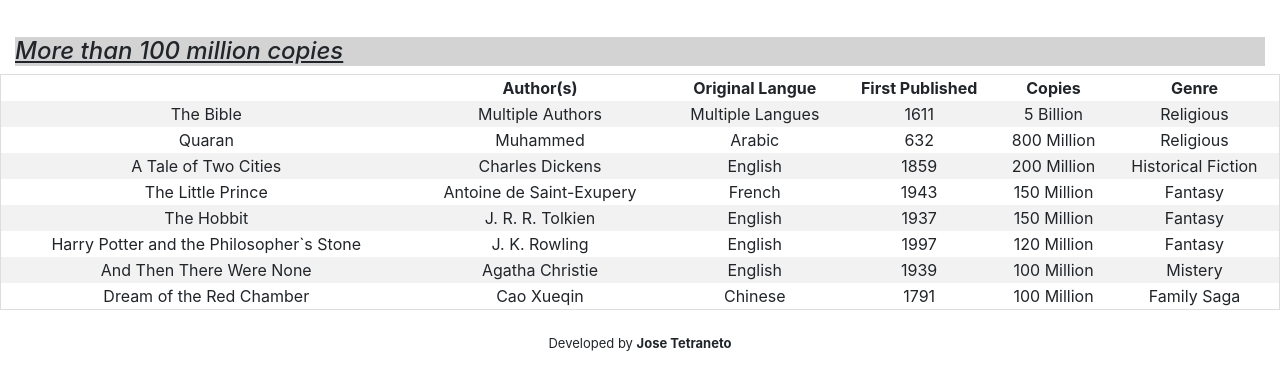
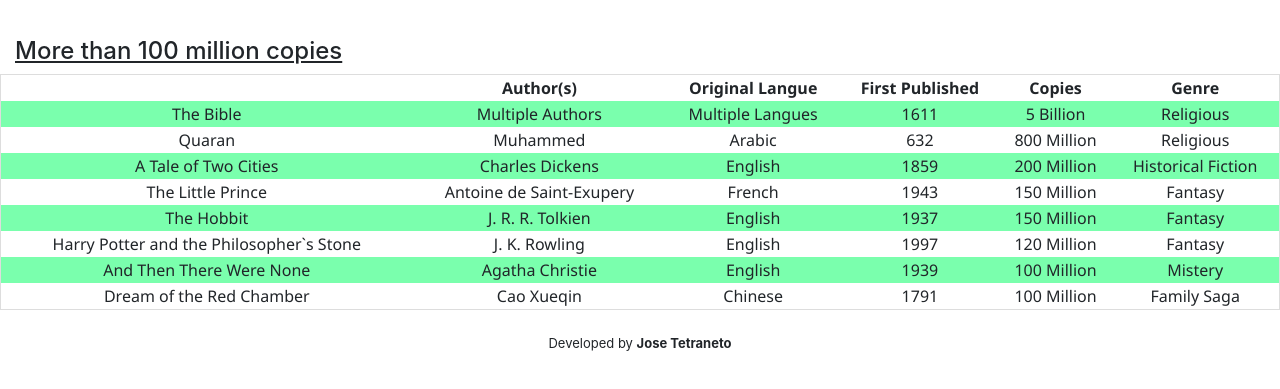
Before and after one commit to JoseTetraneto/books.github.io, a plain HTML site: page curiosities.html in a window 1280 px wide. Shown: the part 201-590 px from the top of the page. Drawn offline with nearby package versions, Linux system fonts and the light colour scheme.

Commit message:
updates to table

```diff
--- a/css-files/other-pages.css
+++ b/css-files/other-pages.css
@@ -23,13 +23,14 @@ table {
     border: 1px solid #ddd;
     text-align: center;
     padding: 5px;
+    font-family: 'Segoe UI', Tahoma, Geneva, Verdana, sans-serif;
   }
   tr:nth-child(even) {
-    background-color: #f2f2f2;
+    background-color: #7affad;
   }
 
 #header4-curiosities h4 {
-    background-color: lightgray;
+    background-color: rgb(175, 255, 179);
     font-style: italic;
 
 }
--- a/curiosities.html
+++ b/curiosities.html
@@ -39,9 +39,7 @@
     <div class="container-fluid">
         <h2 id="header2-curiosities">Top Ranking</h2>
         <p id="paragraph-curiosities">In this page you can found some information about the best sellers of all time! Below the best selling books of all time are separated in two categories, those which sold more the a whopping one hundred million copies and those in between fifity and a one hundred million copies.</p><br/>
-        <div id="header4-curiosities">
-            <h4><u>More than 100 million copies</u></h3>
-        </div>
+        <h4 id="header4-curiosities"><u>More than 100 million copies</u></h4>
     </div>
     <table>
         <th>
```
